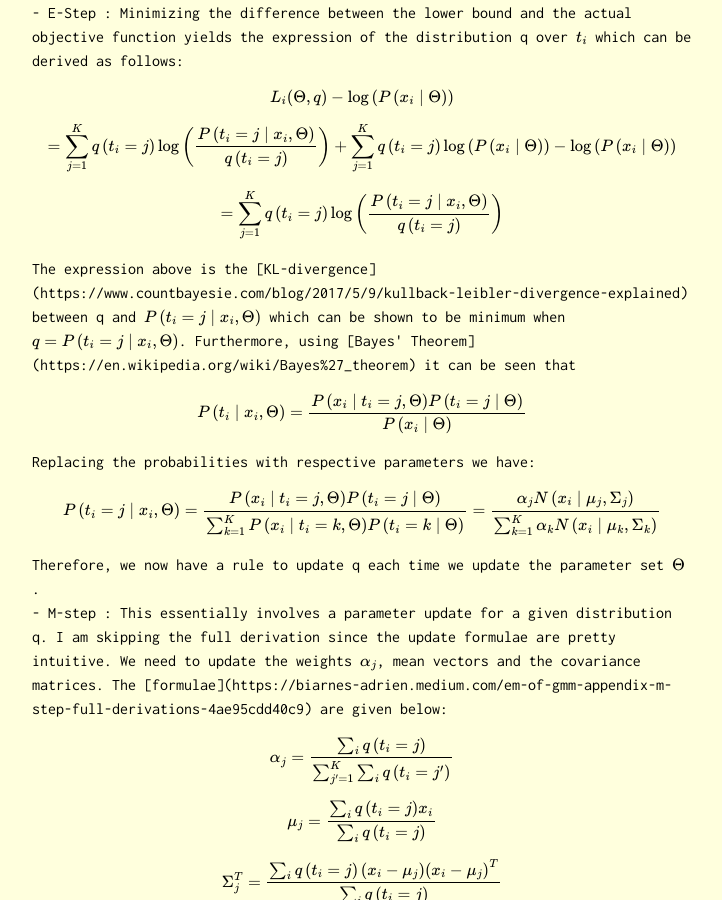
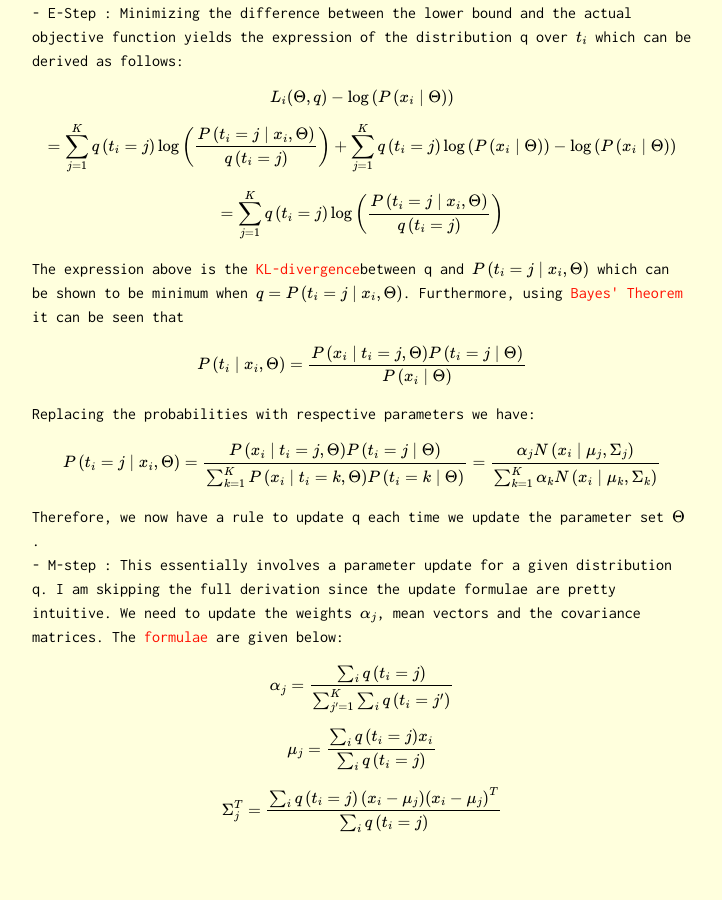
Before and after one commit to Oscuro-Phoenix/math-for-fun, a Jekyll site: the page built from _posts/2021-07-15-Problem-18.md, in a window 1280 px wide and 900 px high, scrolled down 2100 px. Shown: the whole window, without its empty margins (278-1000 px from the left). Built offline with Jekyll 4.4.1, drawn with Linux system fonts in a browser that asks for light colours; formulas are drawn with MathJax 3; some of the changed lines change nothing that is shown.

Commit message:
Update 2021-07-15-Problem-18.md

```diff
--- a/_posts/2021-07-15-Problem-18.md
+++ b/_posts/2021-07-15-Problem-18.md
@@ -60,9 +60,9 @@ $$ = \sum_{j=1}^{K} q\left(t_{i}=j\right) \log \left(\frac{P\left(t_{i}=j \mid x
 
  $$ = \sum_{j=1}^{K} q\left(t_{i}=j\right) \log \left(\frac{P\left(t_{i}=j \mid x_{i}, \Theta\right)}{q\left(t_{i}=j\right)}\right) $$
 
-The expression above is the [KL-divergence](https://www.countbayesie.com/blog/2017/5/9/kullback-leibler-divergence-explained) between q and \( P\left(t_{i}=j \mid x_{i}, \Theta\right) \) which can be shown to be minimum when \(  q = P\left(t_{i}=j \mid x_{i}, \Theta\right) \).
+ The expression above is the <a href="https://www.countbayesie.com/blog/2017/5/9/kullback-leibler-divergence-explained">KL-divergence</a>between q and \( P\left(t_{i}=j \mid x_{i}, \Theta\right) \) which can be shown to be minimum when \(  q = P\left(t_{i}=j \mid x_{i}, \Theta\right) \).
 
-Furthermore, using [Bayes' Theorem](https://en.wikipedia.org/wiki/Bayes%27_theorem) it can be seen that
+ Furthermore, using <a href="https://en.wikipedia.org/wiki/Bayes%27_theorem">Bayes' Theorem </a> it can be seen that
 
 $$
 P\left(t_{i} \mid x_{i}, \Theta\right)=\frac{P\left(x_{i} \mid t_{i}=j, \Theta\right) P\left(t_{i}=j \mid \Theta\right)}{P\left(x_{i} \mid \Theta\right)}
@@ -78,7 +78,8 @@ Therefore, we now have a rule to update q each time we update the parameter set
  <br />
 
 
-- M-step : This essentially involves a parameter update for a given distribution q. I am skipping the full derivation since the update formulae are pretty intuitive. We need to update the weights \( \alpha_{j} \), mean vectors and the covariance matrices. The [formulae](https://biarnes-adrien.medium.com/em-of-gmm-appendix-m-step-full-derivations-4ae95cdd40c9) are given below:
+- M-step : This essentially involves a parameter update for a given distribution q. I am skipping the full derivation since the update formulae are pretty intuitive. We need to update the weights \( \alpha_{j} \), mean vectors and the covariance matrices. The
+<a href="https://biarnes-adrien.medium.com/em-of-gmm-appendix-m-step-full-derivations-4ae95cdd40c9">formulae</a> are given below:
 
 $$
 \alpha_{j}=\frac{\sum_{i} q\left(t_{i}=j\right)}{\sum_{j^{\prime}=1}^{K} \sum_{i} q\left(t_{i}=j^{\prime}\right)}
```
